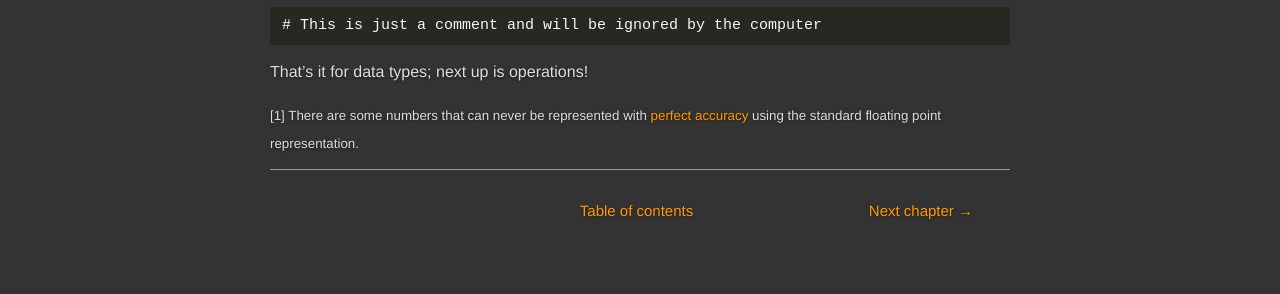
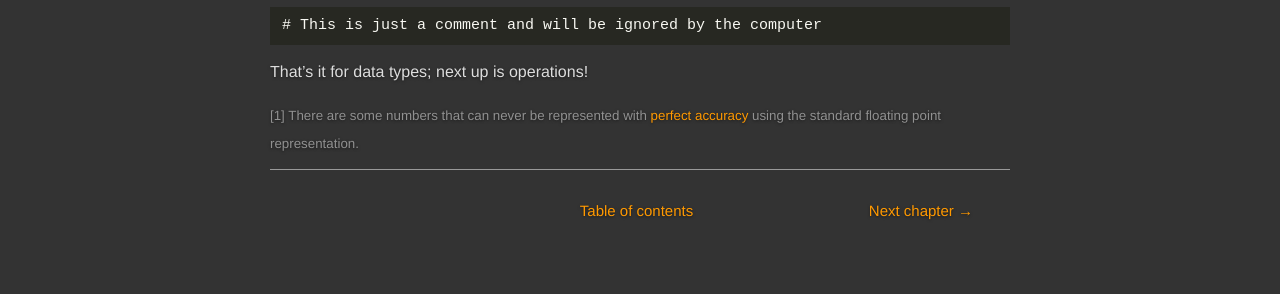
Before and after one commit to FredrikAppelros/coffee-adventure, a Jekyll site: the page built from pages/00-types.coffee.md, in a window 1280 px wide. Shown: the part 1114-1408 px from the top of the page. Built offline with Jekyll 4.4.1, drawn with Linux system fonts in a browser that asks for light colours; Markdown is read by kramdown in place of the engine named in the settings.

Commit message:
Darken subscripts

```diff
--- a/_sass/_base.scss
+++ b/_sass/_base.scss
@@ -174,6 +174,15 @@
 
 
 /**
+ * Subscript
+ */
+sub {
+    color: darken($text-color, 30%);
+}
+
+
+
+/**
  * Clearfix
  */
 %clearfix {
```
